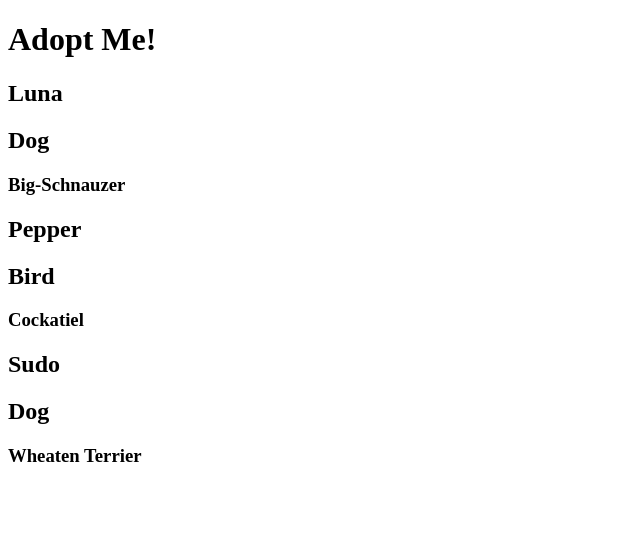
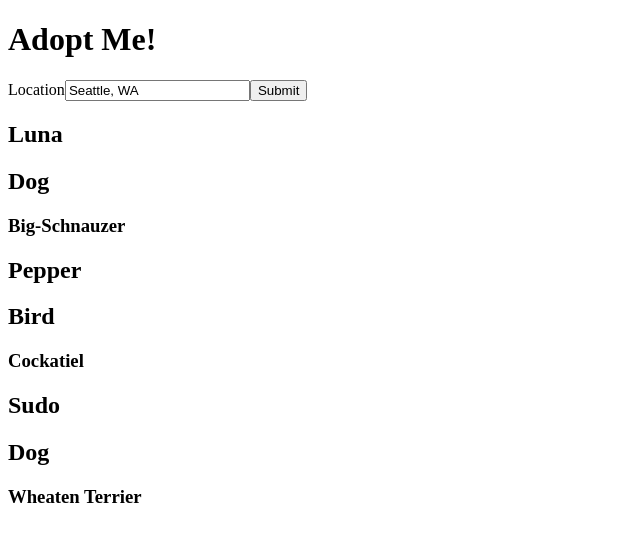
Before and after one commit to sevdas/Adopt-Me, a React (Vite) app: page / in a window 1280 px wide. Shown: the top 542 px of the page, without its empty margins (0-640 px from the left). Built offline with nearby package versions, Linux system fonts and the light colour scheme.

Commit message:
add funtion using useState hook to manage the state of the location input

```diff
--- a/src/App.js
+++ b/src/App.js
@@ -1,10 +1,12 @@
 import ReactDOM from "react-dom";
 import Pet from "./Pet";
+import SearchParams from "./SearchParams";
 
 const App = () => {
   return (
     <div>
       <h1>Adopt Me!</h1>
+      <SearchParams />
       <Pet name="Luna" animal="Dog" breed="Big-Schnauzer" />
       <Pet name="Pepper" animal="Bird" breed="Cockatiel" />
       <Pet name="Sudo" animal="Dog" breed="Wheaten Terrier" />
--- /dev/null
+++ b/src/SearchParams.js
@@ -0,0 +1,25 @@
+import { useState } from "react";
+
+const SearchParams = () => {
+  const [location, setLocation] = useState("Seattle, WA");
+
+  return (
+    <div className="search-params">
+      <form action="">
+        <label htmlFor="location">
+          Location
+          <input
+            id="location"
+            onChange={(e) => setLocation(e.target.value)}
+            value={location}
+            type="text"
+            placeholder="Location"
+          />
+        </label>
+        <button>Submit</button>
+      </form>
+    </div>
+  );
+};
+
+export default SearchParams;
```
